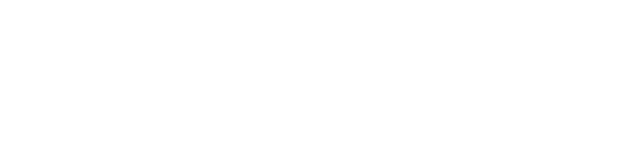
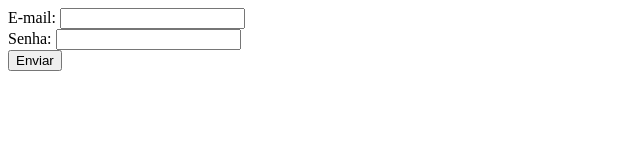
Before and after one commit to rodrigo1412/PI_V_Projeto_JK, a plain HTML site: page index.html in a window 1280 px wide. Shown: the whole page, without its empty margins (0-640 px from the left). Drawn offline with Linux system fonts and the light colour scheme.

Commit message:
prototipo

```diff
--- a/index.html
+++ b/index.html
@@ -1,11 +1,23 @@
 <!DOCTYPE html>
 <html lang="en">
+
 <head>
     <meta charset="UTF-8">
     <meta name="viewport" content="width=device-width, initial-scale=1.0">
     <title>Login</title>
 </head>
+
 <body>
+    <form action="URL_DE_DESTINO" method="POST">
+        <label for="email">E-mail:</label>
+        <input type="email" id="email" name="email" required>
+        <br>
+        <label for="senha">Senha:</label>
+        <input type="password" id="senha" name="senha" required>
+        <br>
+        <input type="submit" value="Enviar">
+    </form>
 
 </body>
+
 </html>
```
